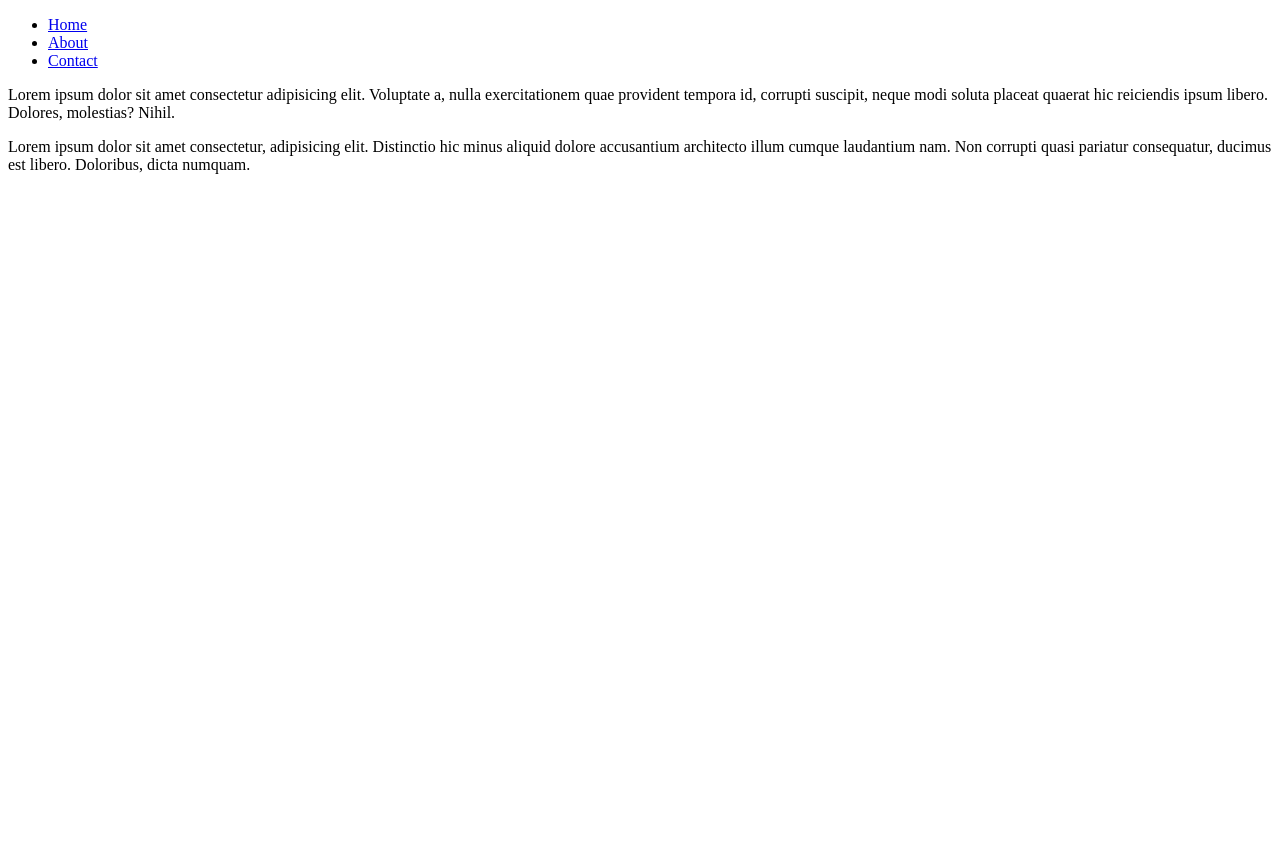
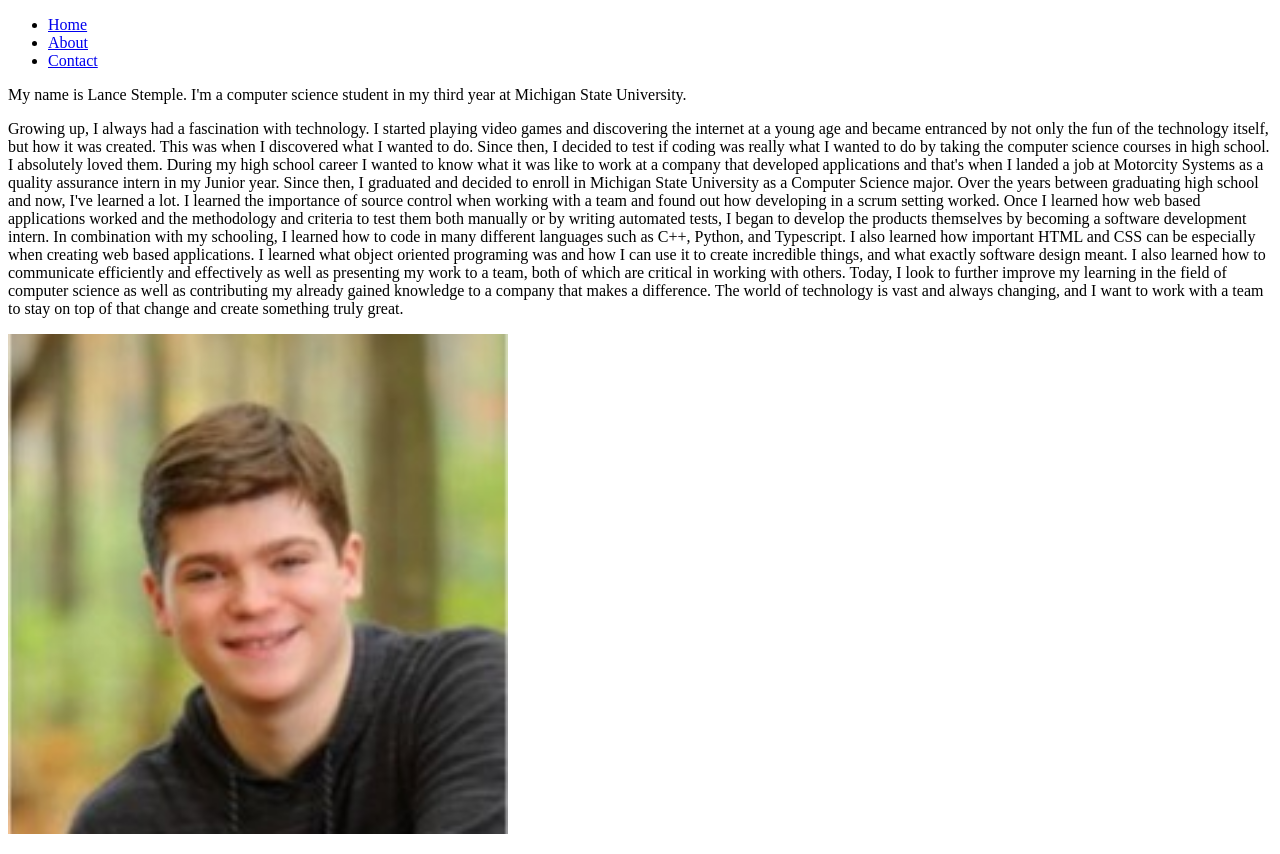
Before and after one commit to LanceSMSU/mi349-blog, a plain HTML site: page about.html in a window 1280 px wide. Before the commit the page ends 800 px from the top, so only its background shows below. Drawn offline with Linux system fonts and the light colour scheme.

Commit message:
Start to about.html content

```diff
--- a/about.html
+++ b/about.html
@@ -14,7 +14,16 @@
             <li><a href="contact.html">Contact</a></li>
         </ul>
     </nav>
-    <p>Lorem ipsum dolor sit amet consectetur adipisicing elit. Voluptate a, nulla exercitationem quae provident tempora id, corrupti suscipit, neque modi soluta placeat quaerat hic reiciendis ipsum libero. Dolores, molestias? Nihil.</p>
-    <p>Lorem ipsum dolor sit amet consectetur, adipisicing elit. Distinctio hic minus aliquid dolore accusantium architecto illum cumque laudantium nam. Non corrupti quasi pariatur consequatur, ducimus est libero. Doloribus, dicta numquam.</p>
+    <p>My name is Lance Stemple. I'm a computer science student in my third year at Michigan State University.</p>
+    <p>Growing up, I always had a fascination with technology. I started playing video games and discovering the internet at a young age and became entranced by not only the fun of the technology itself, but how it was created. This was when I discovered what I wanted to do.
+
+        Since then, I decided to test if coding was really what I wanted to do by taking the computer science courses in high school. I absolutely loved them. During my high school career I wanted to know what it was like to work at a company that developed applications and that's when I landed a job at Motorcity Systems as a quality assurance intern in my Junior year. Since then, I graduated and decided to enroll in Michigan State University as a Computer Science major.
+
+        Over the years between graduating high school and now, I've learned a lot. I learned the importance of source control when working with a team and found out how developing in a scrum setting worked. Once I learned how web based applications worked and the methodology and criteria to test them both manually or by writing automated tests, I began to develop the products themselves by becoming a software development intern.
+
+        In combination with my schooling, I learned how to code in many different languages such as C++, Python, and Typescript. I also learned how important HTML and CSS can be especially when creating web based applications. I learned what object oriented programing was and how I can use it to create incredible things, and what exactly software design meant. I also learned how to communicate efficiently and effectively as well as presenting my work to a team, both of which are critical in working with others.
+
+        Today, I look to further improve my learning in the field of computer science as well as contributing my already gained knowledge to a company that makes a difference. The world of technology is vast and always changing, and I want to work with a team to stay on top of that change and create something truly great.</p>
+    <p><img alt="Lance Stemple" src="images/lancestemple.jpg" width="500" /></p>
 </body>
 </html>
```
Also changed, not shown: images/lancestemple.jpg (added).
